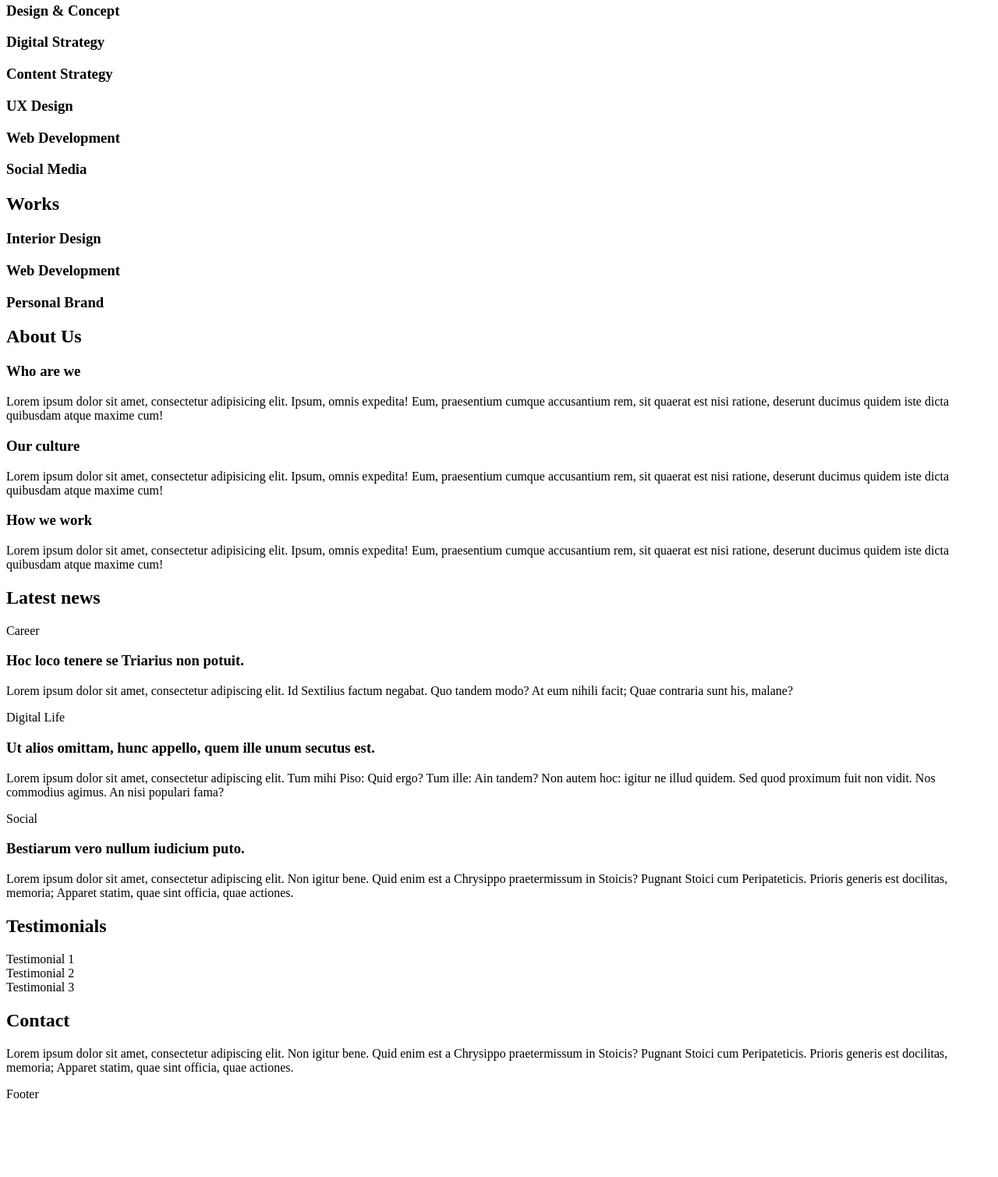
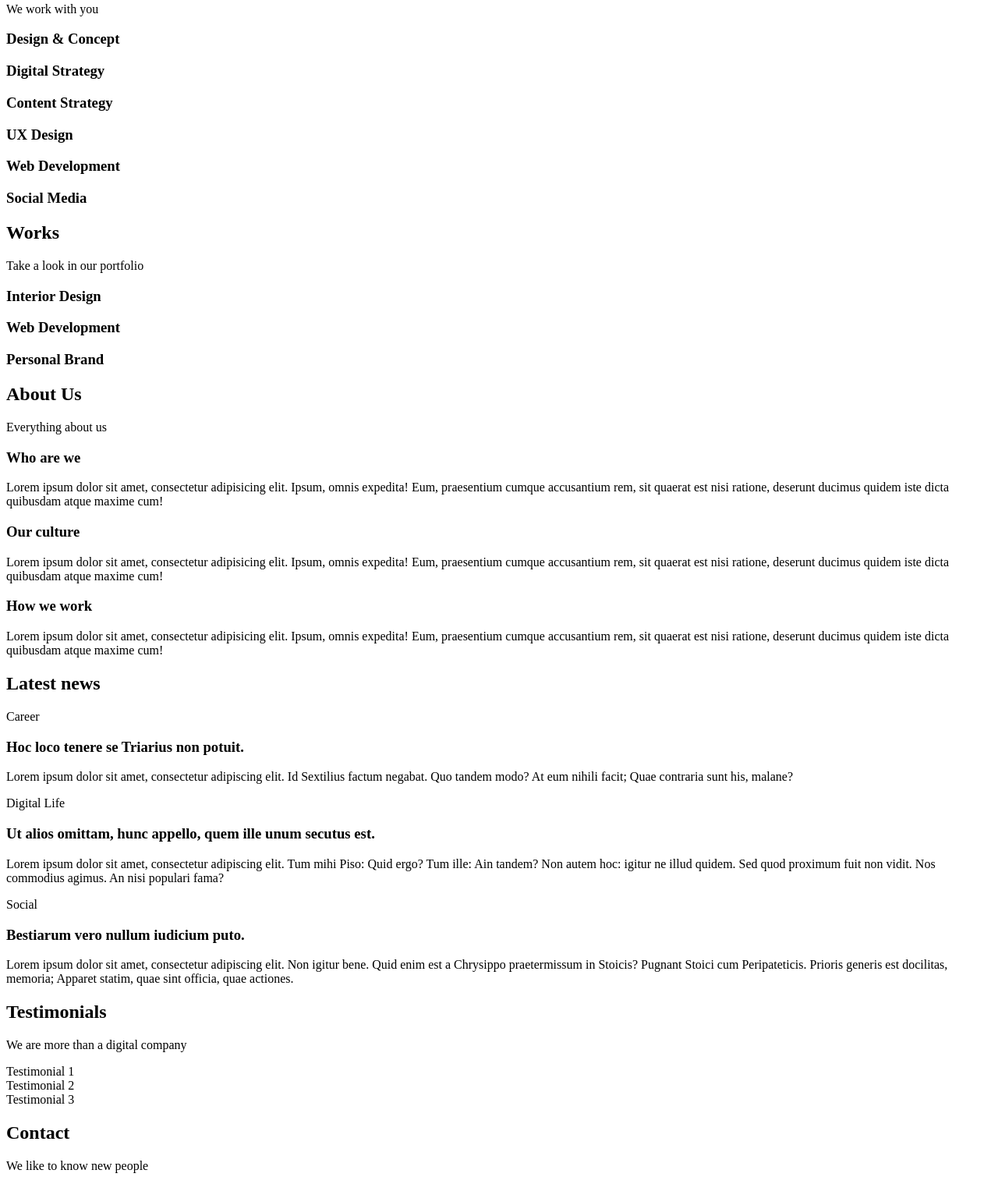
Before and after one commit to Inoublii/holbertonschool-web_front_end, a plain HTML site: page 0x00-html_advanced/12-index.html in a window 1280 px wide. Shown: the part 171-1680 px from the top of the page at 78% size. Before the commit the page ends 1591 px from the top, so only its background shows below. Drawn offline with Linux system fonts and the light colour scheme.

Commit message:
<Inoubli>

```diff
--- a/0x00-html_advanced/12-index.html
+++ b/0x00-html_advanced/12-index.html
@@ -21,6 +21,7 @@
 </section>
 <section>
 <h2>Services</h2>
+<p>We work with you</p>
 <h3>Design & Concept</h3>
 <h3>Digital Strategy</h3>
 <h3>Content Strategy</h3>
@@ -30,6 +31,7 @@
 </section>
 <section>
 <h2>Works</h2>
+<p>Take a look in our portfolio</p>
 <article>
 	<h3>Interior Design</h3>
 </article>
@@ -42,6 +44,7 @@
 </section>
 <section>
 <h2>About Us</h2>
+<p>Everything about us</p>
 <h3>Who are we</h3>
 <p>
 	Lorem ipsum dolor sit amet, consectetur adipisicing elit. Ipsum, omnis expedita! Eum, praesentium cumque accusantium rem, sit quaerat est nisi ratione, deserunt ducimus quidem iste dicta quibusdam atque maxime cum!
@@ -75,6 +78,7 @@
 </section>
 <section>
 <h2>Testimonials</h2>
+<p>We are more than a digital company</p>
 <article>
 	Testimonial 1
 </article>
@@ -87,6 +91,7 @@
 </section>
 <section>
 <h2>Contact</h2>
+<p>We like to know new people</p>
 <p>Lorem ipsum dolor sit amet, consectetur adipiscing elit. Non igitur bene. Quid enim est a Chrysippo praetermissum in Stoicis? Pugnant Stoici cum Peripateticis. Prioris generis est docilitas, memoria; Apparet statim, quae sint officia, quae actiones.</p>
 </section>
 </main>
```
